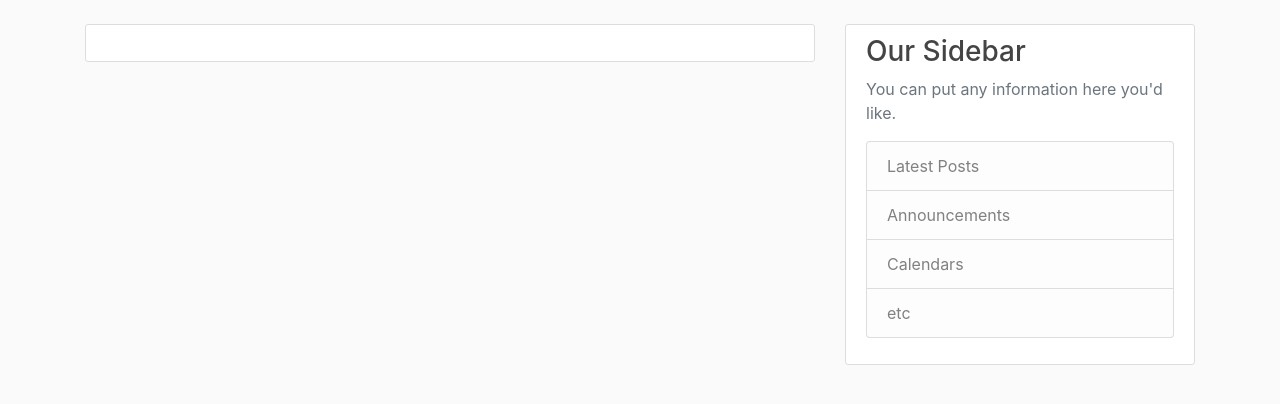
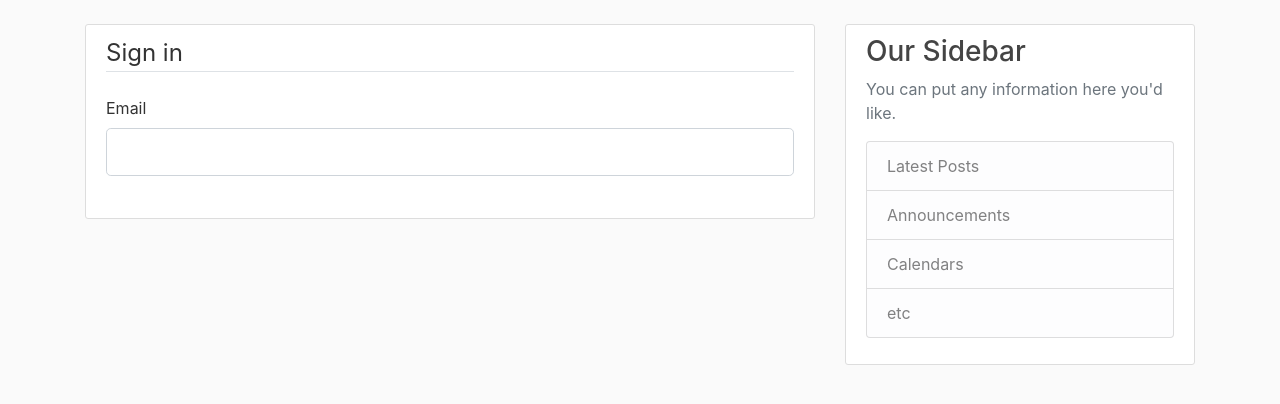
Before and after one commit to banji220/flaskblog, a Flask app: page /login in a window 1280 px wide. Shown: the part 56-460 px from the top of the page. Run offline with Flask 2, Linux system fonts and the light colour scheme; some libraries are stand-ins or nearby versions.

Commit message:
Making email field for login page

```diff
--- a/templates/login.html
+++ b/templates/login.html
@@ -1,11 +1,17 @@
 {% extends "layout.html" %}
 {% block content %}
-    <div class="content-section"  >
+    <div class="content-section">
         <form method="POST" action="">
             {{ form.hidden_tag() }}
             <fieldset class="form-group">
+                <legend class="border-bottom mb-4">Sign in</legend>
+                <div class="form-group">
+                    {{ form.email.label(class="form-control-label") }}
+                    {{ form.email(class="form-control form-control-lg") }}
+                </div>
 
             </fieldset>
         </form>
     </div>
+
 {% endblock %}
```
